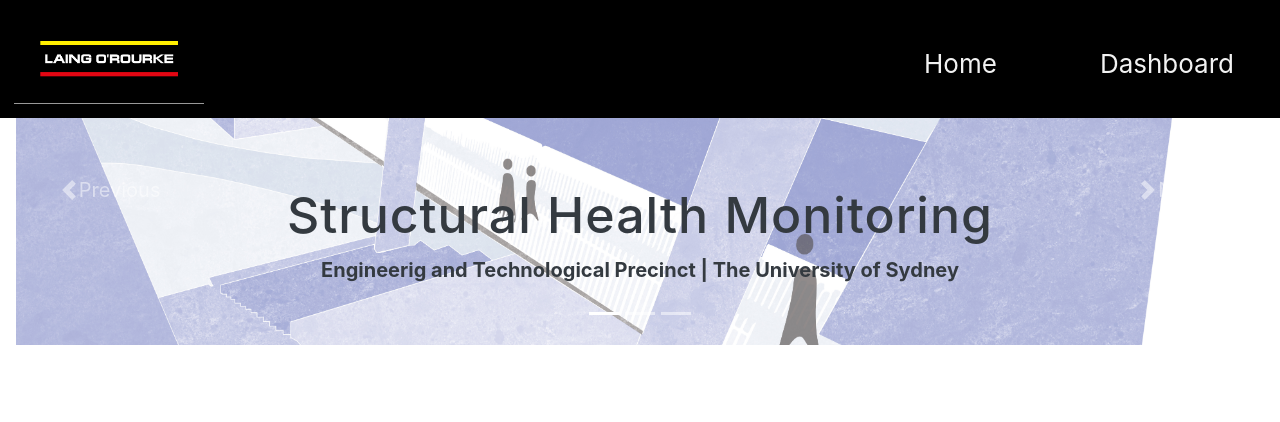
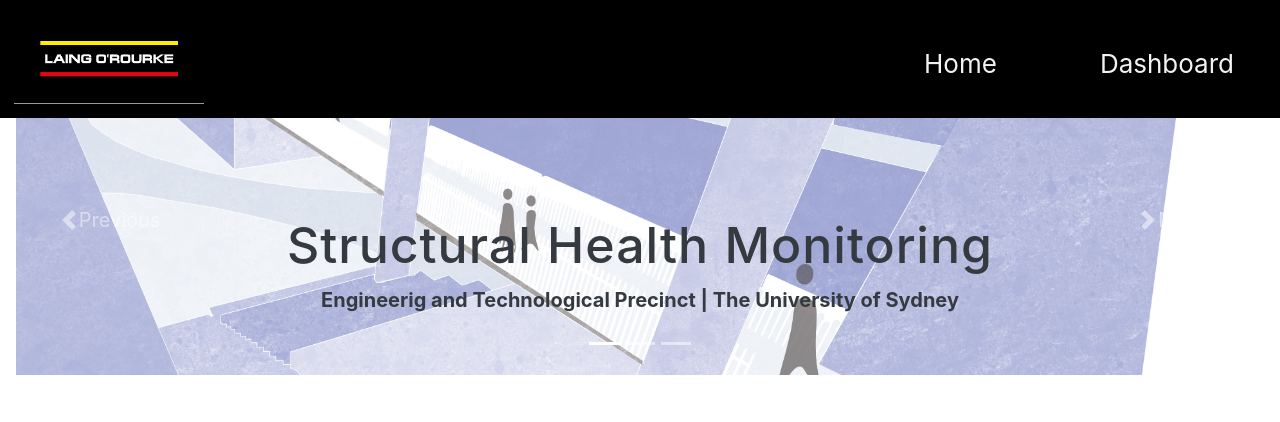
Before and after one commit to Mesolayer/NewAzure, a Django app: page / in a window 1280 px wide. Shown: the top 422 px of the page. Run offline with Django 3.2, Linux system fonts and the light colour scheme; some libraries are stand-ins or nearby versions.

Commit message:
added a mrgin top in homepage carousel

```diff
--- a/templates/html/home/home.html
+++ b/templates/html/home/home.html
@@ -8,7 +8,7 @@
 
 <!-- always add this to each panel &refresh=1s-->
 <!--<div class = "container-fluid bgTest">-->
-	<div id="myCarousel" class="carousel slide" style="margin-top:20px;" data-ride="carousel">
+	<div id="myCarousel" class="carousel slide" style="margin-top:50px;" data-ride="carousel">
     <ol class="carousel-indicators">
       <li data-target="#myCarousel" data-slide-to="0" class="active"></li>
       <li data-target="#myCarousel" data-slide-to="1"></li>
```
